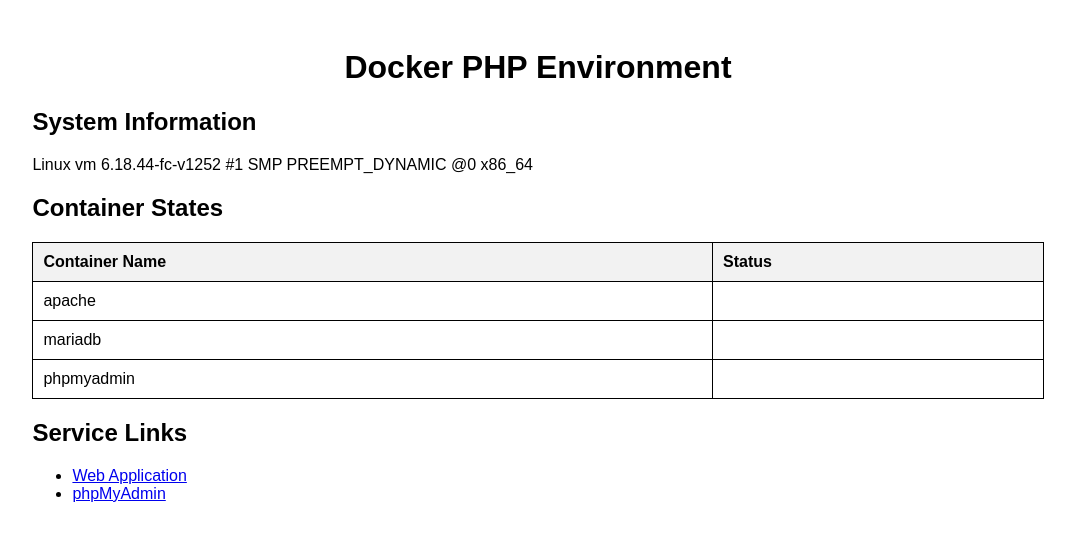
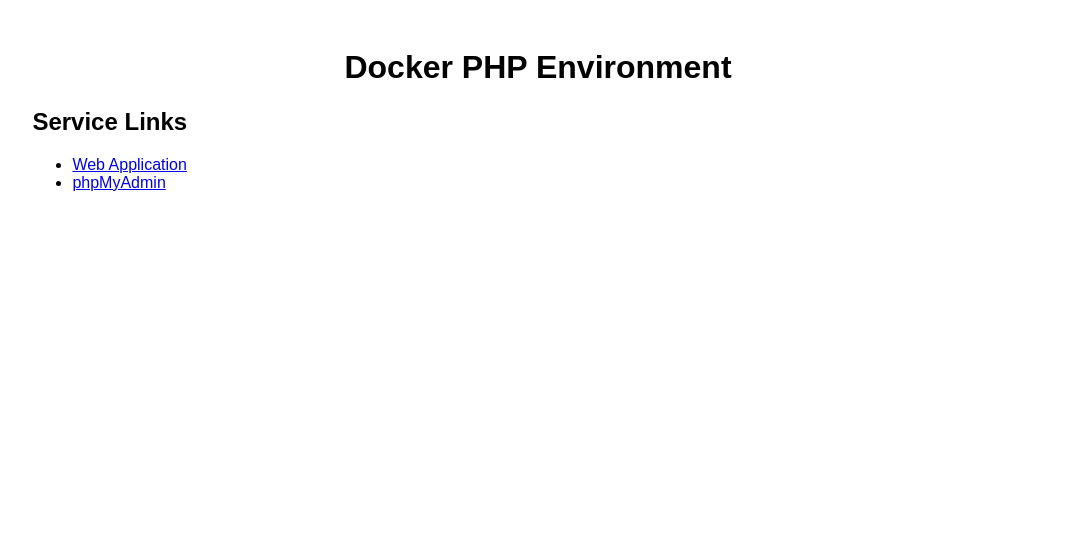
Before and after one commit to r-ca/damp, a PHP site: page / in a window 1280 px wide. Shown: the top 541 px of the page, without its empty margins (102-1177 px from the left). Run offline with PHP 8.4, Linux system fonts and the light colour scheme; data that the repository does not hold is empty.

Commit message:
動かない機能を除いてシンプルに

```diff
--- a/src/index.php
+++ b/src/index.php
@@ -1,21 +1,4 @@
 <?php
-// Get system information
-$systemInfo = php_uname();
-
-// Get docker-compose service names
-$dockerComposeServices = [
-    'apache',
-    'mariadb',
-    'phpmyadmin'
-];
-
-// Get container states
-$dockerContainers = [];
-foreach ($dockerComposeServices as $service) {
-    $status = '';
-    exec("docker inspect -f '{{.State.Status}}' {$service}", $status);
-    $dockerContainers[$service] = $status[0];
-}
 
 // Define service links
 $serviceLinks = [
@@ -42,27 +25,6 @@ $serviceLinks = [
     <div class="container">
         <h1>Docker PHP Environment</h1>
 
-        <h2>System Information</h2>
-        <p><?php echo $systemInfo; ?></p>
-
-        <h2>Container States</h2>
-        <table>
-            <thead>
-                <tr>
-                    <th>Container Name</th>
-                    <th>Status</th>
-                </tr>
-            </thead>
-            <tbody>
-                <?php foreach ($dockerContainers as $name => $status): ?>
-                <tr>
-                    <td><?php echo htmlspecialchars($name); ?></td>
-                    <td><?php echo htmlspecialchars($status); ?></td>
-                </tr>
-                <?php endforeach; ?>
-            </tbody>
-        </table>
-
         <h2>Service Links</h2>
         <ul>
             <?php foreach ($serviceLinks as $name => $link): ?>
```
